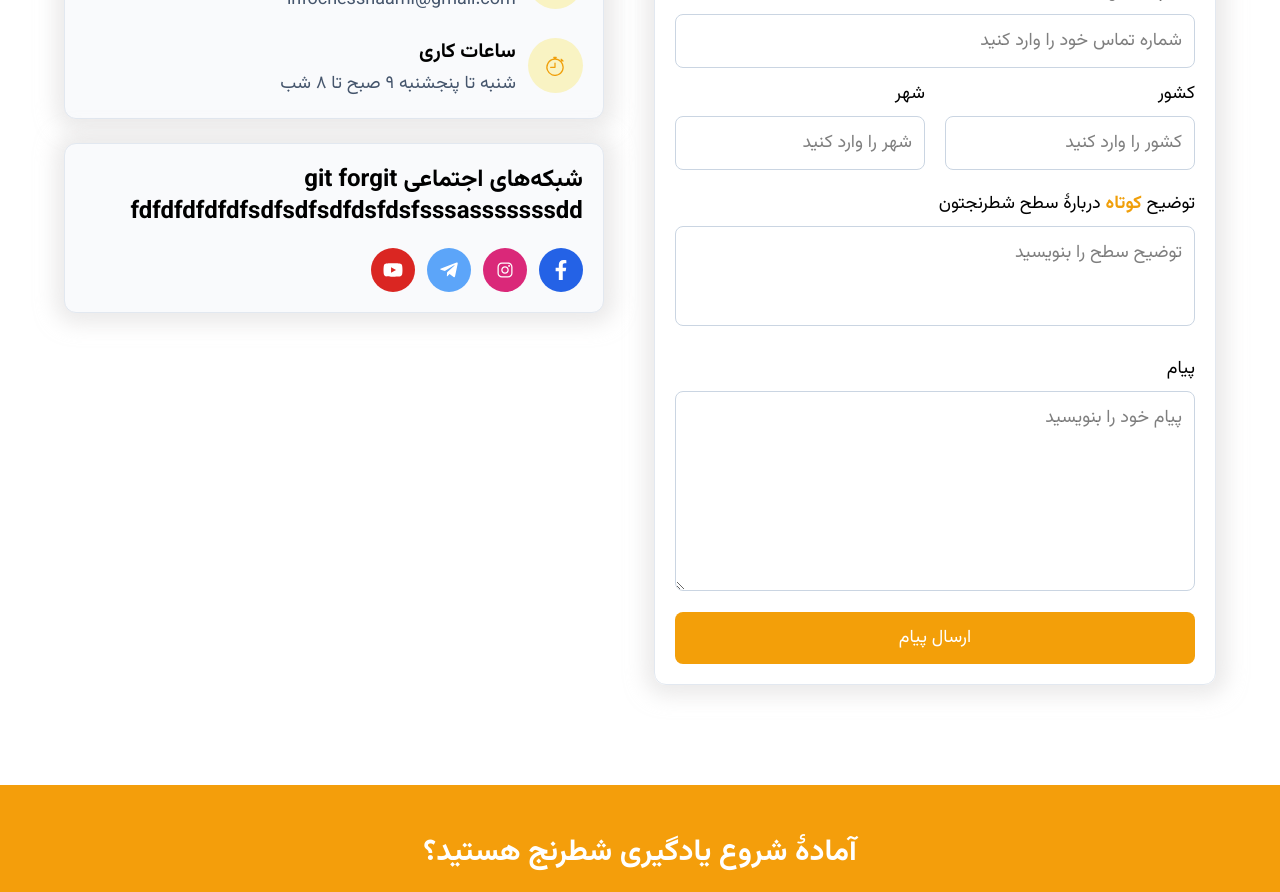
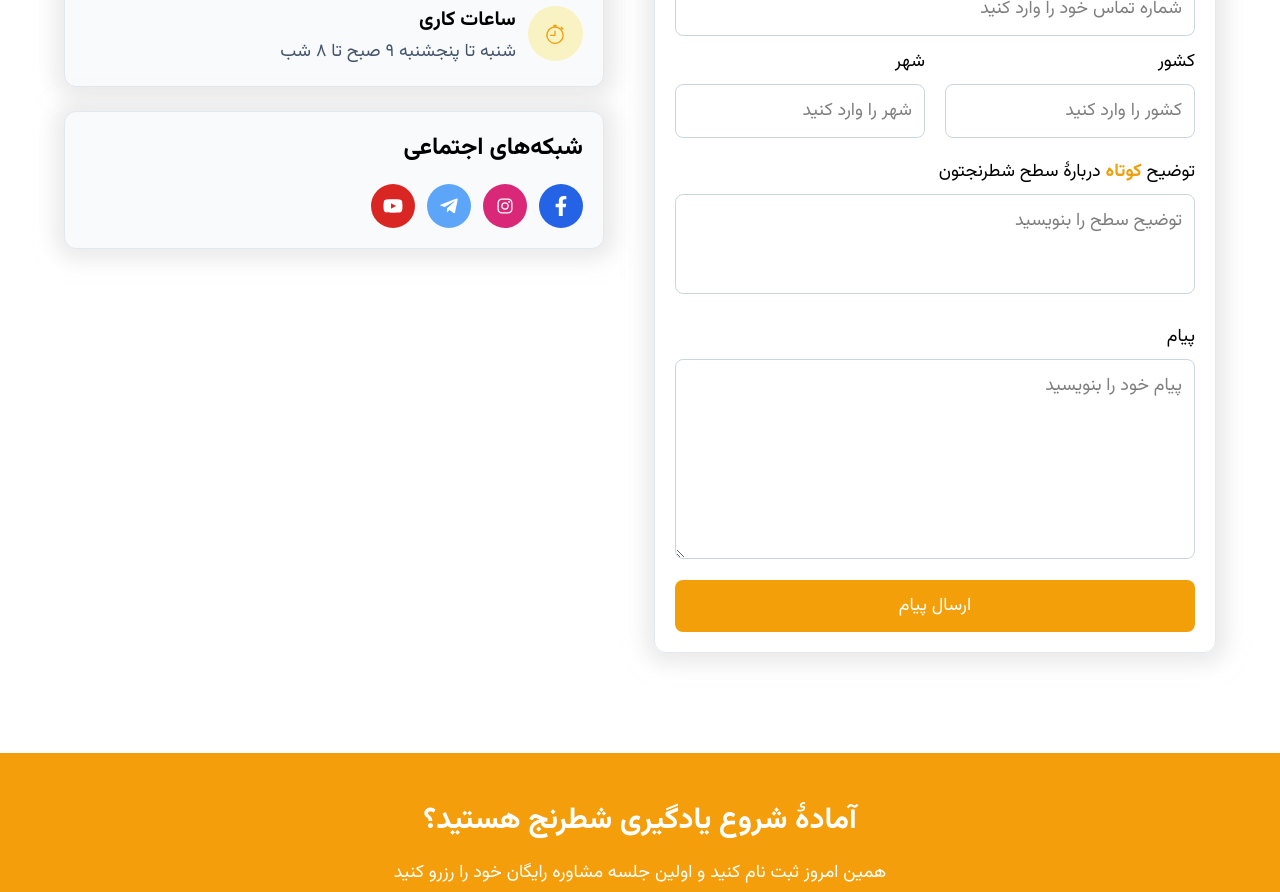
Before and after one commit to ParsaProg/chess-naami-academy, a Next.js app: page / in a window 1280 px wide. Shown: the part 4680-5572 px from the top of the page. Built offline with nearby package versions, Linux system fonts and the light colour scheme.

Commit message:
responsive bugs fixed on mobile

```diff
--- a/components/main/landing/contactUs.tsx
+++ b/components/main/landing/contactUs.tsx
@@ -157,7 +157,6 @@ export default function ContactUs({ ContactUsComponentRef }: ContactUsProps) {
         <section className="container-counter border-[1px] bg-[#F9FAFC] border-slate-200 p-5 rounded-xl w-full">
           <h1 className="text-black font-bold text-xl sm:text-2xl">
             شبکه‌های اجتماعی
-            git forgit fdfdfdfdfdfsdfsdfsdfdsfdsfsssasssssssdd
           </h1>
           <section className="flex items-center justify-center sm:justify-start gap-3 mt-4 sm:mt-5">
             <a
--- a/components/main/landing/topLanding.tsx
+++ b/components/main/landing/topLanding.tsx
@@ -41,21 +41,8 @@ export default function TopLandingSection({
             </Link>
           </div>
         </div>
+
         <AutoSlideShow />
-        {/* Image - responsive sizing */}
-        <div className="m-0 w-full sm:w-[80%] md:w-[70%] lg:w-auto h-auto z-20 px-4 lg:px-0 relative">
-          {/* <Image
-            className="rounded-lg w-full h-auto"
-            width={700}
-            height={700}
-            src={ChessAcademyImage.src}
-            alt={"شطرنج نعامی, ابراهیم نعامی, chessnaami.ir, شطرنج پونک"}
-            style={{
-              maxWidth: "100%",
-              height: "auto",
-            }}
-          /> */}
-        </div>
       </div>
 
       {/* Stats section - responsive grid */}
```
